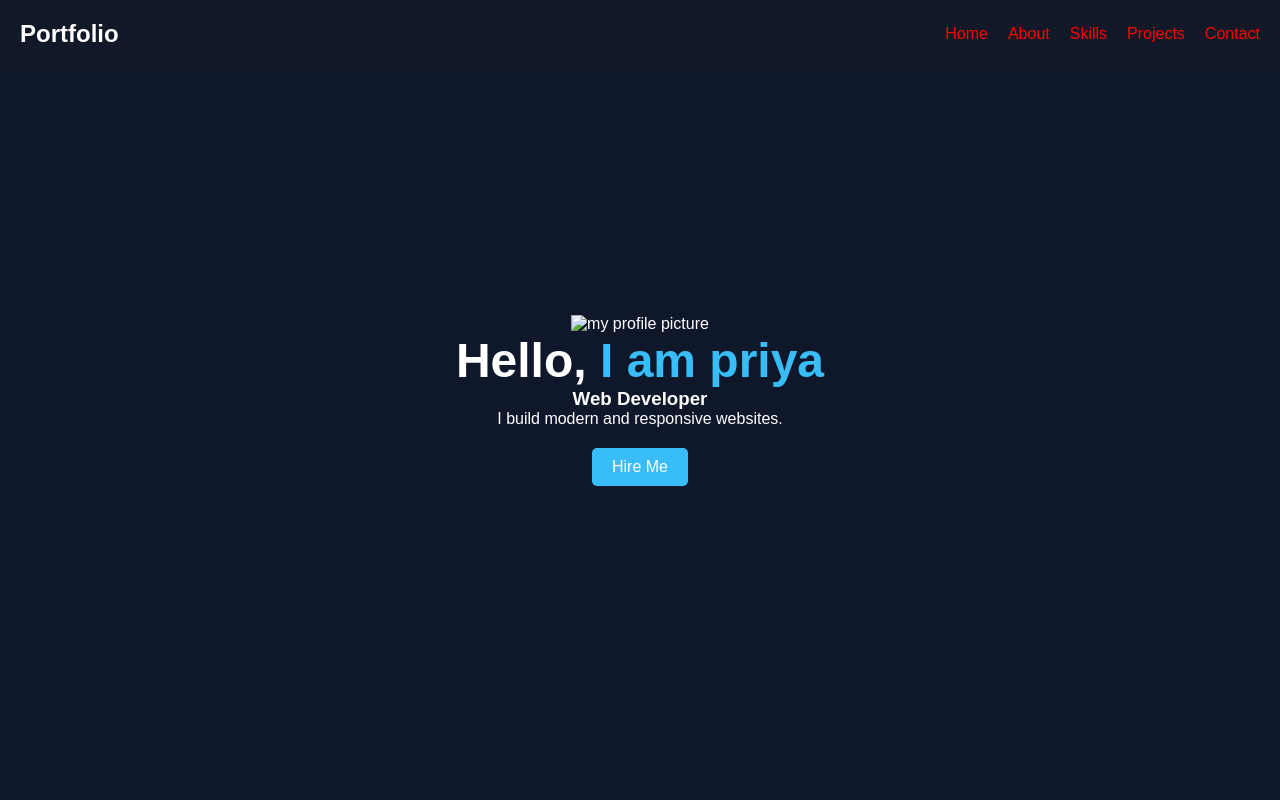
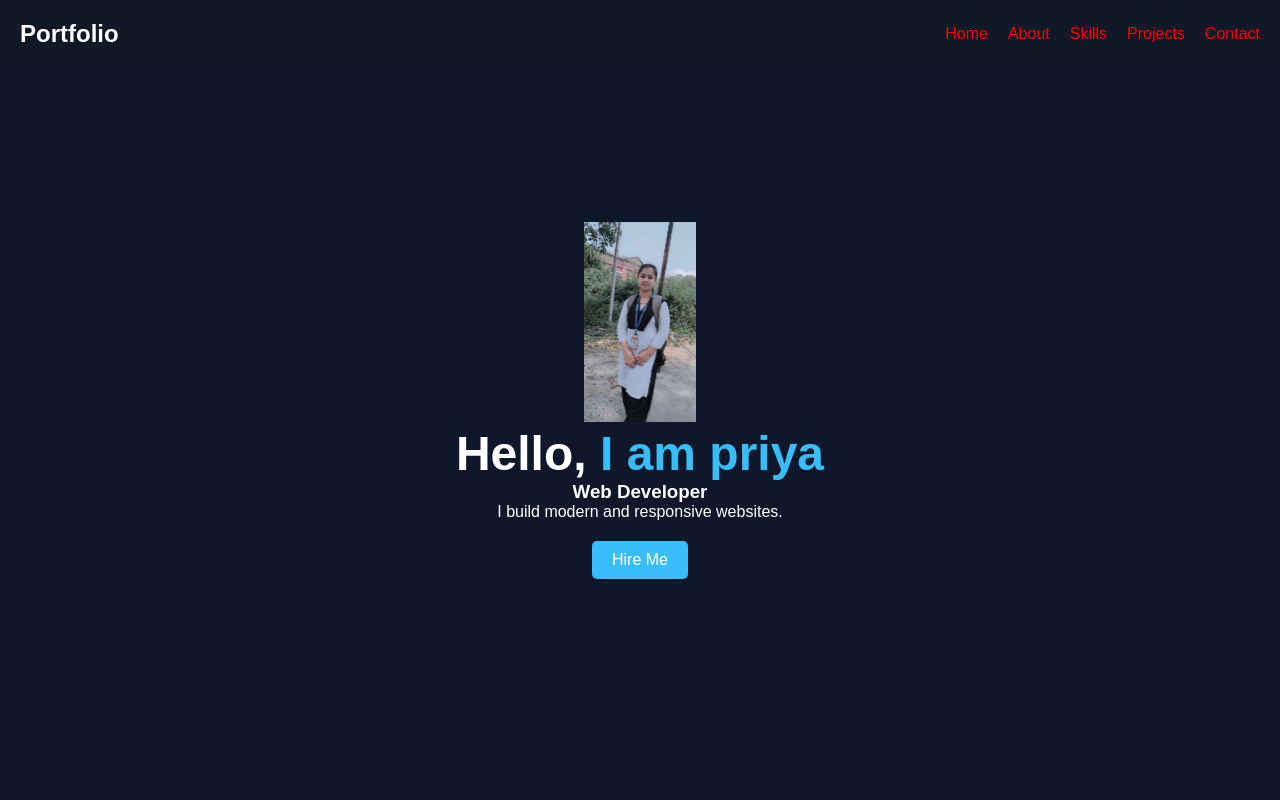
Before and after one commit to priya8855jk-netizen/portfolio_priya, a plain HTML site: page index.html in a window 1280 px wide. Shown: the top 800 px of the page. Drawn offline with Linux system fonts and the light colour scheme.

Commit message:
Update index.html

```diff
--- a/index.html
+++ b/index.html
@@ -157,7 +157,7 @@ html{
 
 <section class="hero" id="home">
     <div>
-        <img src="prk.jpg" height="200px"weight="200px"alt="my profile picture">
+        <img src="myphoto.JPEG" height="200px"weight="200px"alt="my profile picture">
         <h1>Hello, <span>I am priya</span></h1>
         <h3>Web Developer</h3>
         <p>I build modern and responsive websites.</p>
```
